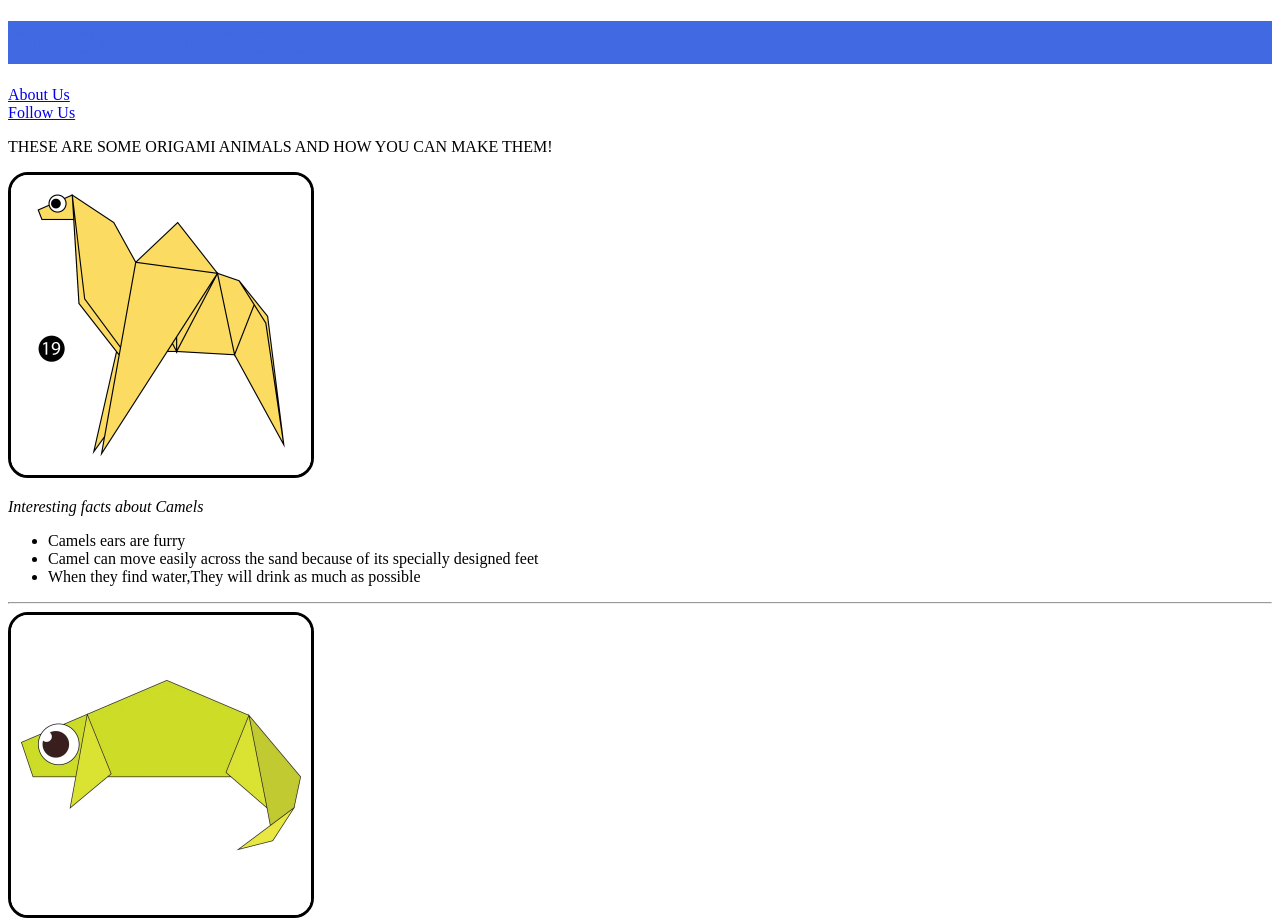
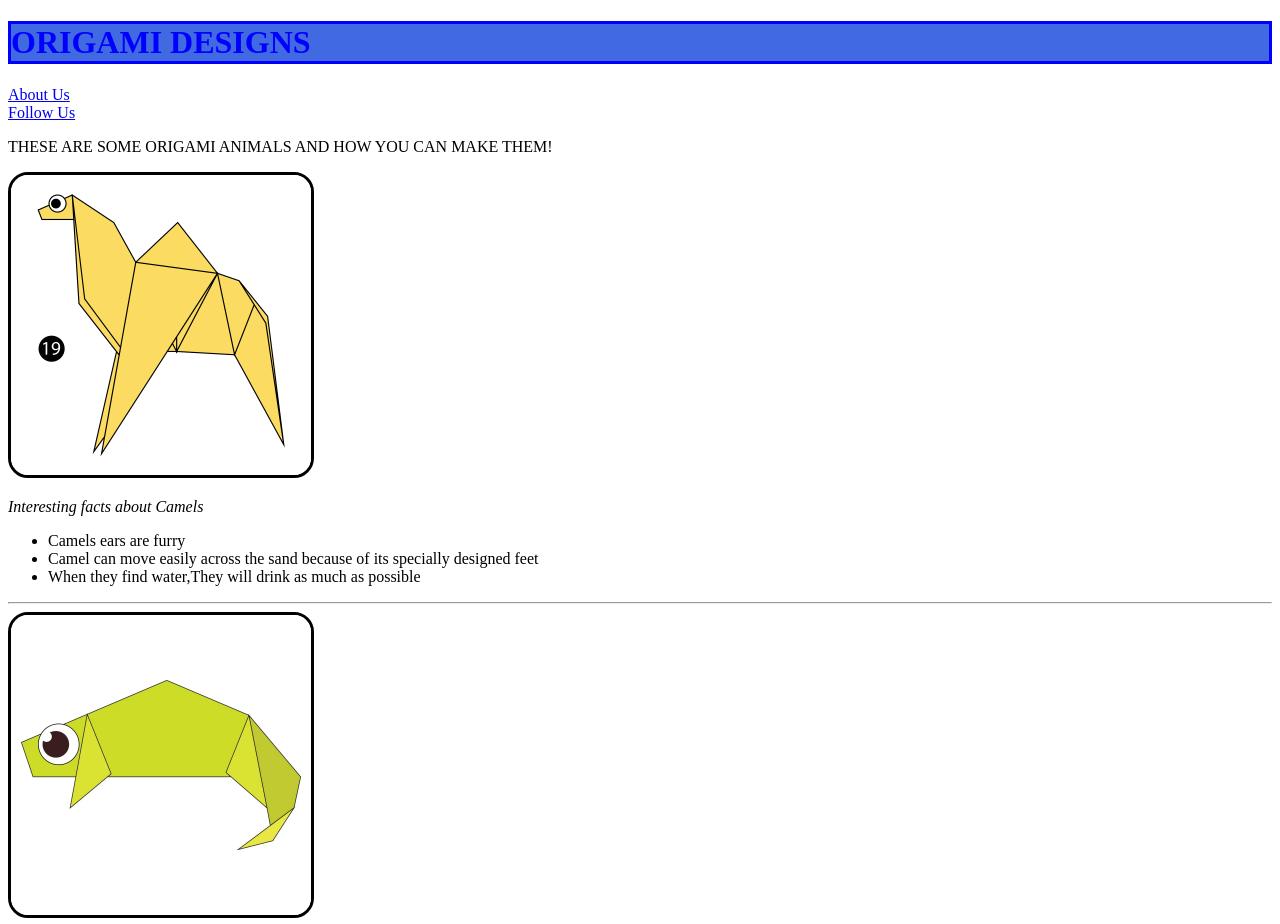
Before and after one commit to AryanNanda/HTML2, a plain HTML site: page index.html in a window 1280 px wide. Shown: the top 924 px of the page. Drawn offline with Linux system fonts and the light colour scheme.

Commit message:
Update index.html

```diff
--- a/index.html
+++ b/index.html
@@ -9,7 +9,7 @@
    </title>
    <style>
        h1{
-           color: royalblue;
+           color: blue;
            background-color: royalBLue;
            border: solid;
        }
```
